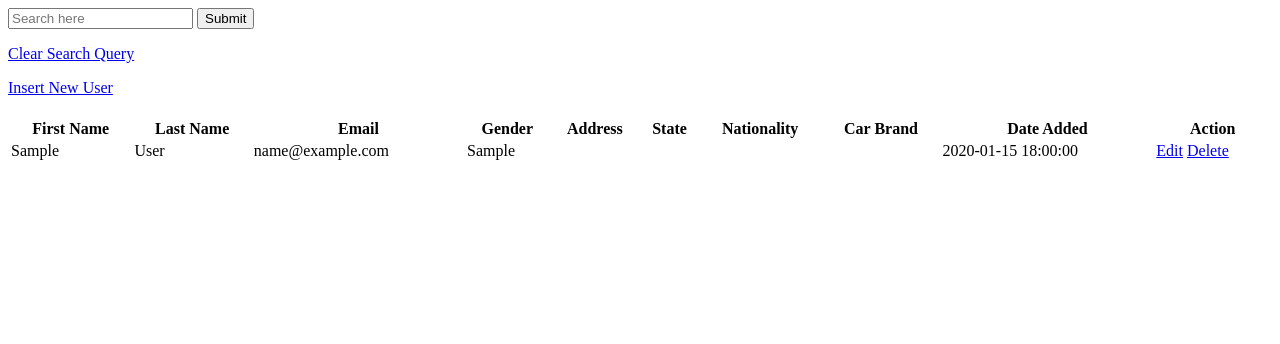
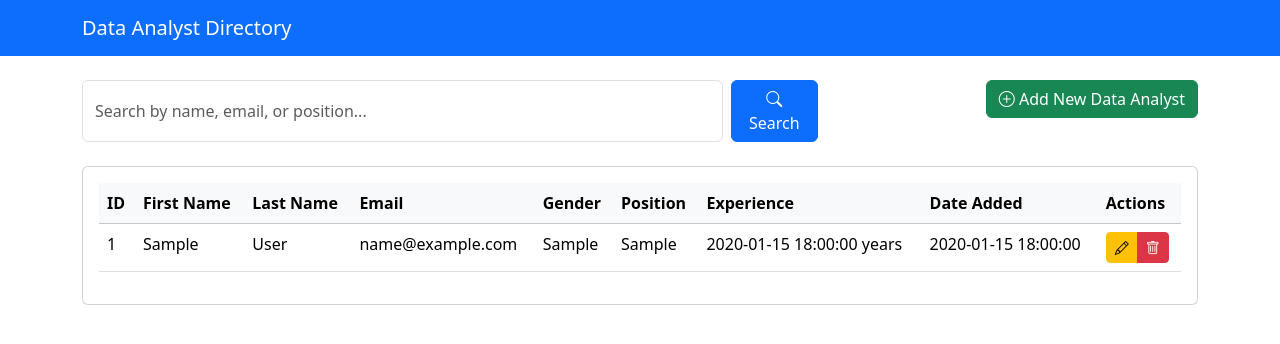
Before and after one commit to Inuyashaaaaaaa/a1final, a PHP site: page / in a window 1280 px wide. Shown: the top 344 px of the page. Run offline with PHP 8.4, Linux system fonts and the light colour scheme; tables that the repository leaves empty hold one stand-in row (values such as "Sample post"); data that the repository does not hold is empty.

Commit message:
Update index.php

```diff
--- a/index.php
+++ b/index.php
@@ -1,86 +1,127 @@
-<?php require_once 'core/dbConfig.php'; ?>
-<?php require_once 'core/models.php'; ?>
-
+<?php
+require_once 'core/dbConfig.php';
+require_once 'core/models.php';
+?>
 <!DOCTYPE html>
 <html lang="en">
 <head>
     <meta charset="UTF-8">
     <meta name="viewport" content="width=device-width, initial-scale=1.0">
-	<title>Document</title>
-	<link rel="stylesheet" href="styles.css">
-	<script src="https://code.jquery.com/jquery-3.7.1.min.js" integrity="sha256-/JqT3SQfawRcv/BIHPThkBvs0OEvtFFmqPF/lYI/Cxo=" crossorigin="anonymous"></script>
+    <title>Data Analyst Employees Management</title>
+    <!-- Bootstrap CSS -->
+    <link href="https://cdn.jsdelivr.net/npm/bootstrap@5.3.2/dist/css/bootstrap.min.css" rel="stylesheet">
+    <!-- Bootstrap Icons -->
+    <link href="https://cdn.jsdelivr.net/npm/bootstrap-icons@1.11.1/font/bootstrap-icons.css" rel="stylesheet">
+    <script src="https://code.jquery.com/jquery-3.7.1.min.js"></script>
 </head>
 <body>
+    <nav class="navbar navbar-expand-lg navbar-dark bg-primary mb-4">
+        <div class="container">
+            <a class="navbar-brand" href="index.php">Data Analyst Directory</a>
+        </div>
+    </nav>
 
+    <div class="container">
         <?php if (isset($_SESSION['message'])) { ?>
-		<h1 style="color: green; text-align: center; background-color: ghostwhite; border-style: solid;">
-			<?php echo $_SESSION['message']; ?>
-		</h1>
-	<?php } unset($_SESSION['message']); ?>
+            <div class="alert alert-<?php echo isset($_SESSION['message_type']) ? $_SESSION['message_type'] : 'success'; ?> alert-dismissible fade show">
+                <?php echo htmlspecialchars($_SESSION['message']); ?>
+                <button type="button" class="btn-close" data-bs-dismiss="alert"></button>
+            </div>
+            <?php
+            unset($_SESSION['message']);
+            unset($_SESSION['message_type']);
+            ?>
+        <?php } ?>
 
-	<form action="<?php echo htmlspecialchars($_SERVER['PHP_SELF']);?>" method="GET">
-		<input type="text" name="searchInput" placeholder="Search here">
-		<input type="submit" name="searchBtn">
+        <div class="row mb-4">
+            <div class="col-md-8">
+                <form action="<?php echo htmlspecialchars($_SERVER['PHP_SELF']);?>" method="GET" class="d-flex gap-2">
+                    <input type="text" name="searchInput"
+                           class="form-control"
+                           placeholder="Search by name, email, or position..."
+                           value="<?php echo isset($_GET['searchInput']) ? htmlspecialchars($_GET['searchInput']) : ''; ?>">
+                    <button type="submit" name="searchBtn" class="btn btn-primary">
+                        <i class="bi bi-search"></i> Search
+                    </button>
+                    <?php if (isset($_GET['searchBtn'])) { ?>
+                        <a href="index.php" class="btn btn-secondary">
+                            <i class="bi bi-x-circle"></i> Clear
+                        </a>
+                    <?php } ?>
                 </form>
+            </div>
+            <div class="col-md-4 text-md-end">
+                <a href="insert.php" class="btn btn-success">
+                    <i class="bi bi-plus-circle"></i> Add New Data Analyst
+                </a>
+            </div>
+        </div>
 
-	<p><a href="index.php">Clear Search Query</a></p>
-	<p><a href="insert.php">Insert New User</a></p>
-
-	<table style="width:100%; margin-top: 20px;">
+        <div class="card">
+            <div class="card-body">
+                <div class="table-responsive">
+                    <table class="table table-hover">
+                        <thead class="table-light">
                             <tr>
+                                <th>ID</th>
                                 <th>First Name</th>
                                 <th>Last Name</th>
                                 <th>Email</th>
                                 <th>Gender</th>
-			<th>Address</th>
-			<th>State</th>
-			<th>Nationality</th>
-			<th>Car Brand</th>
+                                <th>Position</th>
+                                <th>Experience</th>
                                 <th>Date Added</th>
-			<th>Action</th>
+                                <th>Actions</th>
                             </tr>
+                        </thead>
+                        <tbody>
+                            <?php
+                            if (!isset($_GET['searchBtn'])) {
+                                $users = getAllUsers($pdo);
+                            } else {
+                                $users = searchForAUser($pdo, $_GET['searchInput']);
+                            }
 
-		<?php if (!isset($_GET['searchBtn'])) { ?>
-			<?php $getAllUsers = getAllUsers($pdo); ?>
-				<?php foreach ($getAllUsers as $row) { ?>
+                            if ($users && count($users) > 0) {
+                                foreach ($users as $row) { ?>
                                     <tr>
-						<td><?php echo $row['first_name']; ?></td>
-						<td><?php echo $row['last_name']; ?></td>
-						<td><?php echo $row['email']; ?></td>
-						<td><?php echo $row['gender']; ?></td>
-						<td><?php echo $row['address']; ?></td>
-						<td><?php echo $row['state']; ?></td>
-						<td><?php echo $row['nationality']; ?></td>
-						<td><?php echo $row['car_brand']; ?></td>
-						<td><?php echo $row['date_added']; ?></td>
+                                        <td><?php echo htmlspecialchars($row['id']); ?></td>
+                                        <td><?php echo htmlspecialchars($row['first_name']); ?></td>
+                                        <td><?php echo htmlspecialchars($row['last_name']); ?></td>
+                                        <td><?php echo htmlspecialchars($row['email']); ?></td>
+                                        <td><?php echo htmlspecialchars($row['gender']); ?></td>
+                                        <td><?php echo htmlspecialchars($row['position']); ?></td>
+                                        <td><?php echo htmlspecialchars($row['years_of_experience']); ?> years</td>
+                                        <td><?php echo htmlspecialchars($row['date_added']); ?></td>
                                         <td>
-							<a href="edit.php?id=<?php echo $row['id']; ?>">Edit</a>
-							<a href="delete.php?id=<?php echo $row['id']; ?>">Delete</a>
+                                            <div class="btn-group btn-group-sm">
+                                                <a href="edit.php?id=<?php echo $row['id']; ?>"
+                                                   class="btn btn-warning">
+                                                    <i class="bi bi-pencil"></i>
+                                                </a>
+                                                <a href="delete.php?id=<?php echo $row['id']; ?>"
+                                                   class="btn btn-danger">
+                                                    <i class="bi bi-trash"></i>
+                                                </a>
+                                            </div>
+                                        </td>
+                                    </tr>
+                                <?php }
+                            } else { ?>
+                                <tr>
+                                    <td colspan="9" class="text-center text-muted py-4">
+                                        <i class="bi bi-info-circle me-2"></i>No data analysts found
                                     </td>
                                 </tr>
                             <?php } ?>
+                        </tbody>
+                    </table>
+                </div>
+            </div>
+        </div>
+    </div>
 
-		<?php } else { ?>
-			<?php $searchForAUser =  searchForAUser($pdo, $_GET['searchInput']); ?>
-				<?php foreach ($searchForAUser as $row) { ?>
-					<tr>
-						<td><?php echo $row['first_name']; ?></td>
-						<td><?php echo $row['last_name']; ?></td>
-						<td><?php echo $row['email']; ?></td>
-						<td><?php echo $row['gender']; ?></td>
-						<td><?php echo $row['address']; ?></td>
-						<td><?php echo $row['state']; ?></td>
-						<td><?php echo $row['nationality']; ?></td>
-						<td><?php echo $row['car_brand']; ?></td>
-						<td><?php echo $row['date_added']; ?></td>
-						<td>
-							<a href="edit.php?id=<?php echo $row['id']; ?>">Edit</a>
-							<a href="delete.php?id=<?php echo $row['id']; ?>">Delete</a>
-						</td>
-					</tr>
-				<?php } ?>
-		<?php } ?>
-
-	</table>
+    <!-- Bootstrap Bundle with Popper -->
+    <script src="https://cdn.jsdelivr.net/npm/bootstrap@5.3.2/dist/js/bootstrap.bundle.min.js"></script>
 </body>
 </html>
```
Lines whose indentation alone changed are shown as unchanged.
